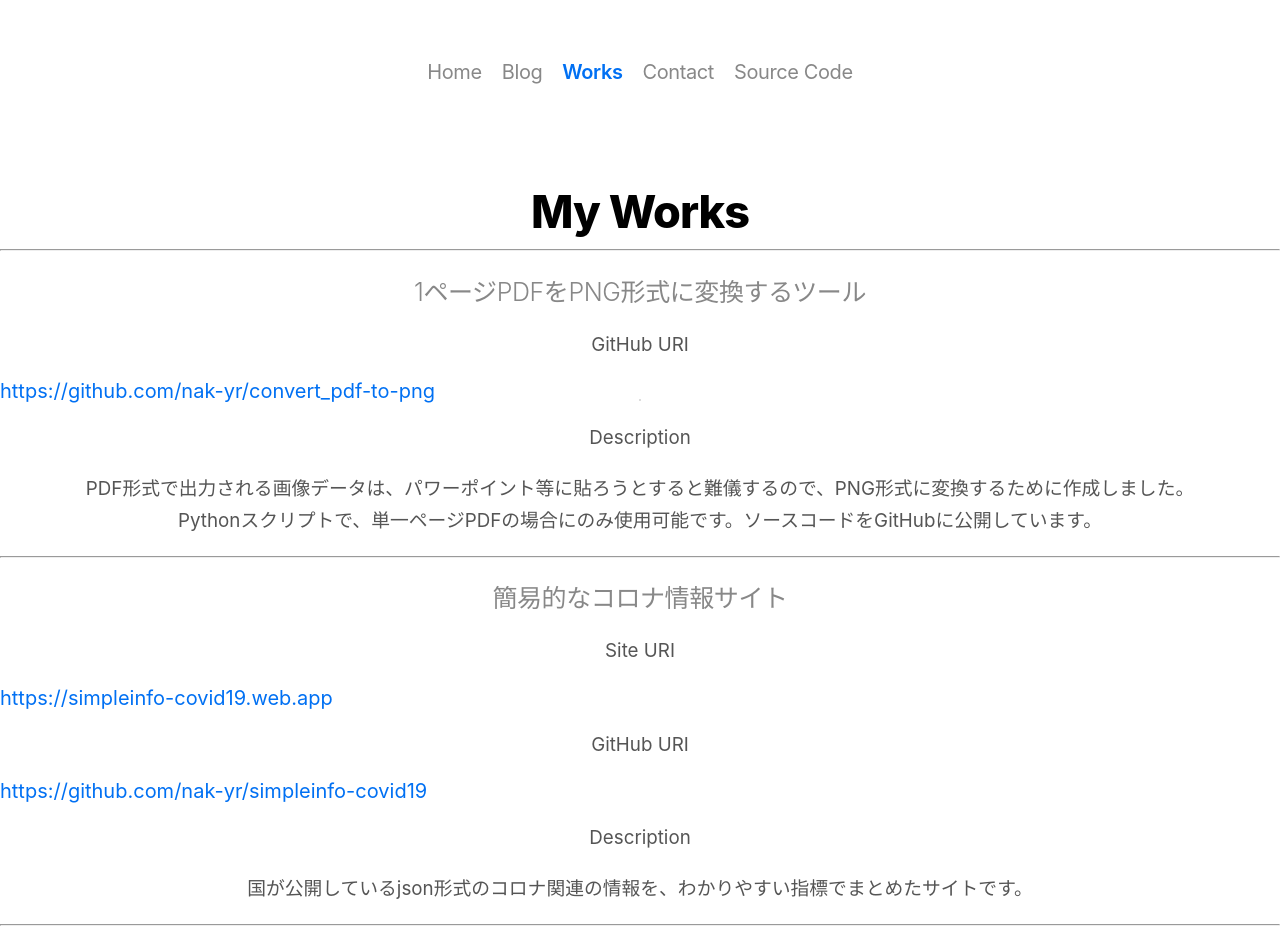
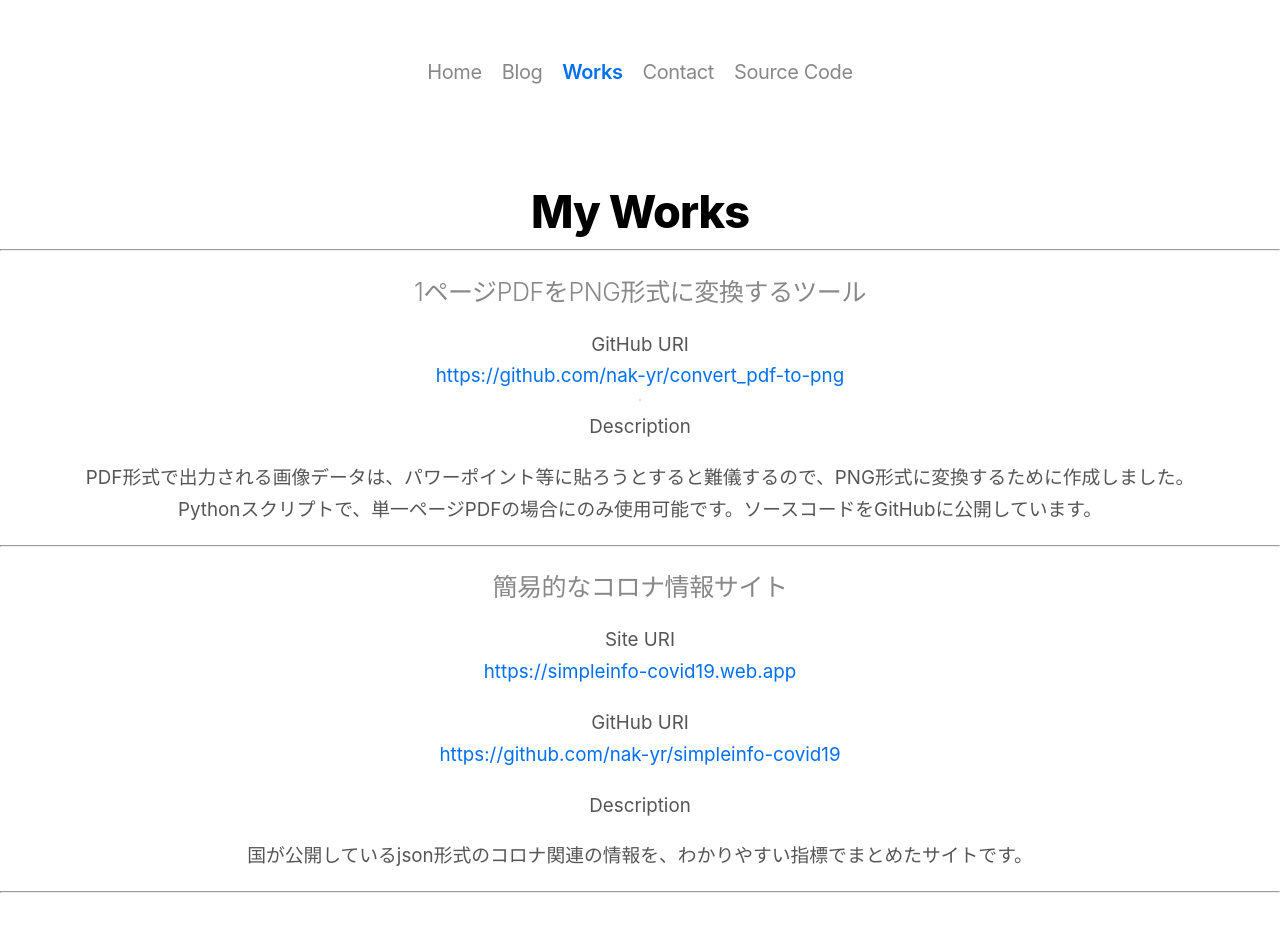
Before and after one commit to nak-yr/blog-chroma, a Next.js app: page /works in a window 1280 px wide. After the commit the page ends 903 px from the top, so only its background shows below. Built offline with nearby package versions, Linux system fonts and the light colour scheme.

Commit message:
issue#9 レイアウト修正

```diff
--- a/src/pages/works.tsx
+++ b/src/pages/works.tsx
@@ -36,27 +36,33 @@ export default function Works() {
   return (
     <>
       <Header titlePre="Works" />
-      <div className={sharedStyles.layout}>
+      <div className={sharedStyles.works}>
         <h1>My Works</h1>
         <hr />
         {myworks.map(({ title, siteuri, ghuri, description }) => (
-          <div className={sharedStyles.layout} key={title}>
+          <div className={sharedStyles.works} key={title}>
             <h2>{title}</h2>
             {/*要素が存在すれば描画する*/}
             {siteuri && (
               <>
-                <p>Site URI</p>
+                <p>
+                  Site URI
+                  <br />
                   <ExtLink key={ghuri} href={ghuri}>
                     {siteuri}
                   </ExtLink>
+                </p>
               </>
             )}
             {ghuri && (
               <>
-                <p>GitHub URI</p>
+                <p>
+                  GitHub URI
+                  <br />
                   <ExtLink key={ghuri} href={ghuri}>
                     {ghuri}
                   </ExtLink>
+                </p>
               </>
             )}
             {description && (
--- a/src/styles/shared.module.css
+++ b/src/styles/shared.module.css
@@ -6,12 +6,15 @@
 }
 
 .layout h1,
-.layout h2,
-.layout h3,
-.layout h4 {
+.layout h2 {
   text-align: center;
 }
 
-.layout p {
+.works h1,
+.works h2,
+.works h3,
+.works h4,
+.works a,
+.works p {
   text-align: center;
 }
```
Lines whose indentation alone changed are shown as unchanged.
